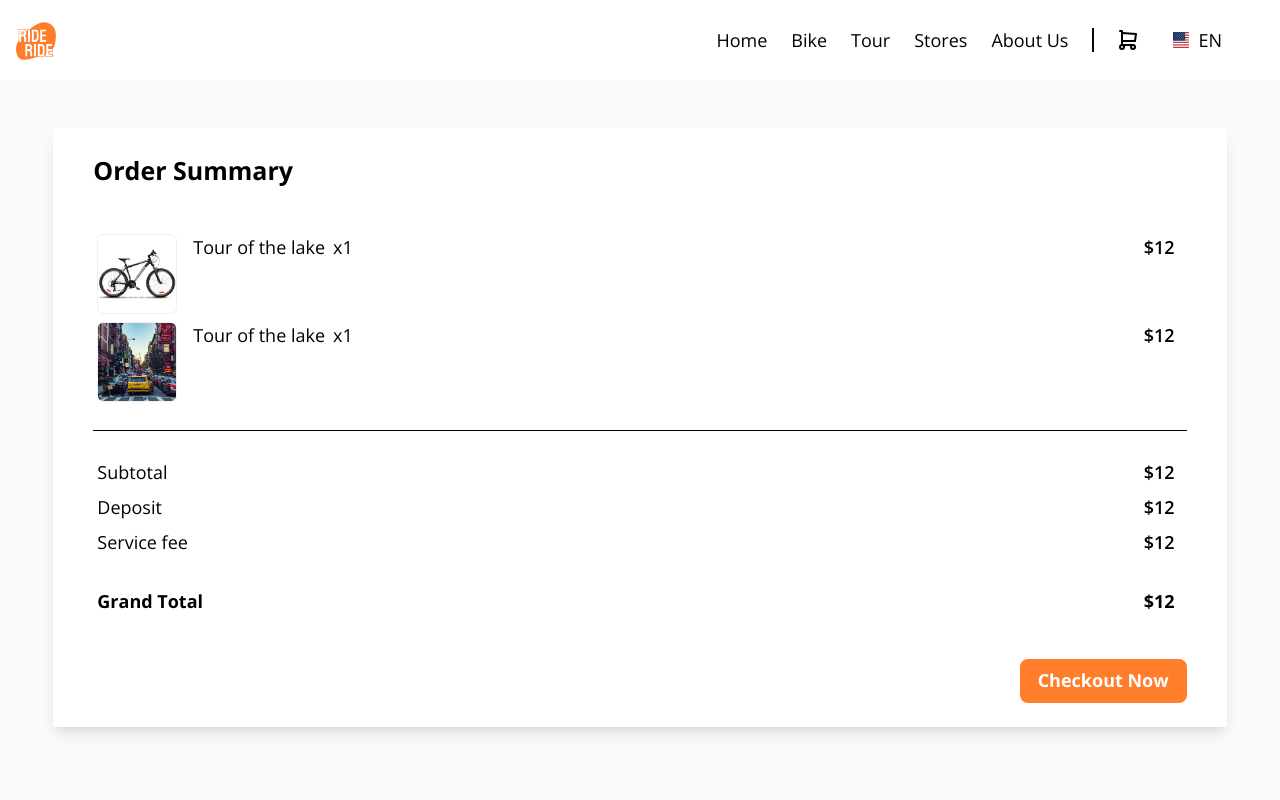
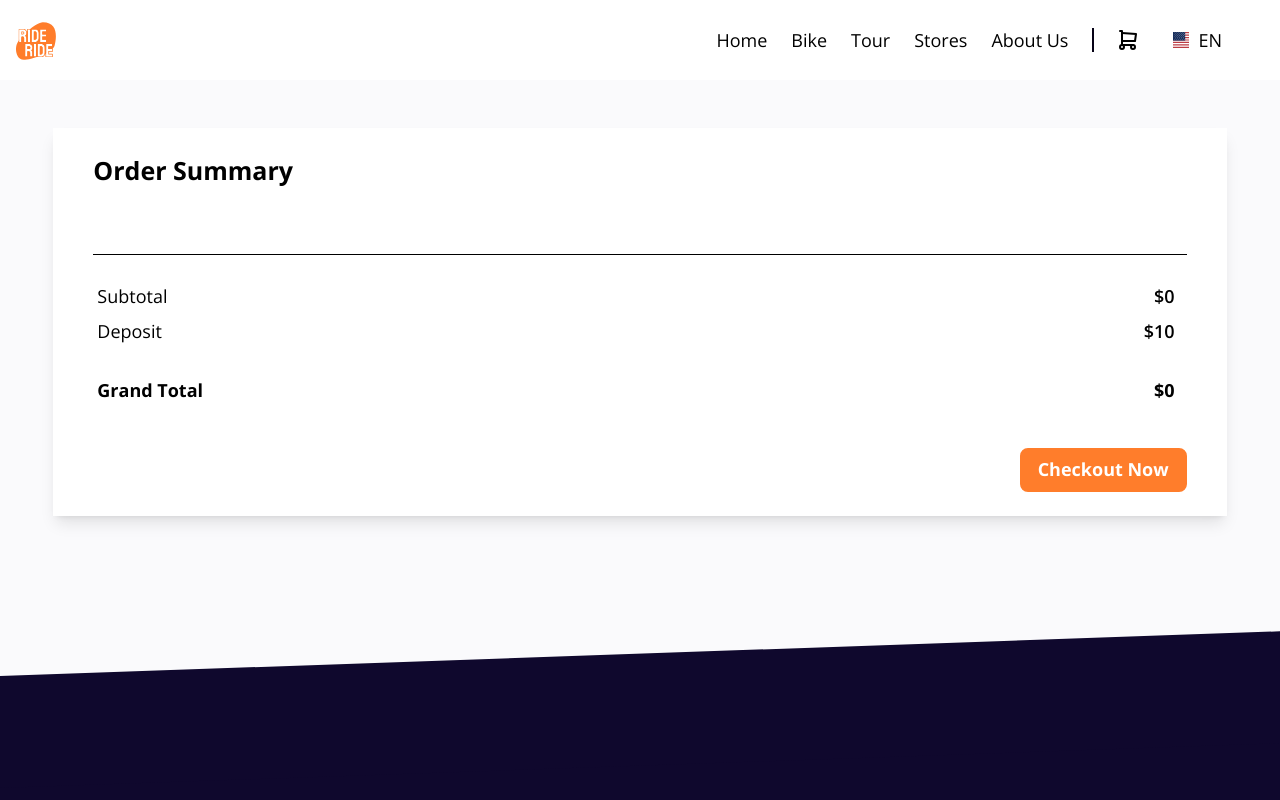
Before and after one commit to rickyxyz/ride-ride, a React (Vite) app: page /order in a window 1280 px wide. Shown: the top 800 px of the page. Built offline with nearby package versions, Linux system fonts and the light colour scheme; some icons are missing.

Commit message:
feat: add tour booking

```diff
--- a/src/components/common/OrderSummary.tsx
+++ b/src/components/common/OrderSummary.tsx
@@ -1,67 +1,115 @@
-import Button, { ButtonLink } from './Button';
-import tour from '/tour-town.webp';
-import bike from '/bike-1.webp';
+import { ButtonLink } from './Button';
+import { CartItem, CartItemBike } from '../../@types/types';
+import { BICYCLE } from '../../constants/Bicycles';
+import { TOUR } from '../../constants/Tours';
+import { useCookies } from 'react-cookie';
+import { useMemo } from 'react';
 
 interface OrderSummaryProps {
   type?: 'mini' | 'full';
-  showButton?: boolean;
 }
 
-function OrderSummary({ type = 'mini', showButton = true }: OrderSummaryProps) {
-  const orderSummaryMini = (
-    <div className="flex w-full flex-col gap-6 bg-white px-4 lg:w-96">
-      <h4>Order Summary</h4>
-      <div className="flex flex-col">
-        <div className="flex flex-row rounded-md p-1 pr-3">
-          <div className="flex flex-1 flex-row gap-2">
-            <p>Tour of the lake</p>
-            <p>x1</p>
-          </div>
-          <div className="font-semibold">$12</div>
-        </div>
-        <div className="flex flex-row gap-2 rounded-md p-1 pr-3">
-          <div className="flex flex-1 flex-row gap-2">
-            <p>Tour of the lake</p>
-            <p>x1</p>
-          </div>
-          <div className="font-semibold">$12</div>
-        </div>
-      </div>
-      <hr />
+function OrderSummary({ type = 'mini' }: OrderSummaryProps) {
+  // const [cookies, setCookie] = useCookies(['cart']);
+  const [cookies] = useCookies(['cart']);
+  const existingCart: CartItem[] = useMemo(
+    // eslint-disable-next-line @typescript-eslint/no-unnecessary-condition
+    () => (cookies as { cart: CartItem[] }).cart || [],
+    [cookies]
+  );
+  const subTotal = useMemo(() => {
+    return existingCart.reduce((sum, item) => {
+      if (item.type === 'bike') {
+        sum += BICYCLE[parseInt(item.id[1], 10)].price;
+      } else {
+        sum += TOUR[parseInt(item.id[1], 10)].price;
+      }
+      return sum;
+    }, 0);
+  }, [existingCart]);
+
+  const tax = useMemo(() => {
+    return Math.round(subTotal * 0.1);
+  }, [subTotal]);
+
+  const total = useMemo(() => {
+    if (existingCart.some((item) => item.type === 'bike')) {
+      return subTotal + tax + 10;
+    }
+    return subTotal + tax;
+  }, [existingCart, subTotal, tax]);
+
+  const orderSummaryBottom = (
     <div className="flex flex-col">
       <div className="flex flex-row rounded-md p-1 pr-3">
         <div className="flex flex-1 flex-row gap-2">
           <p>Subtotal</p>
         </div>
-          <div className="font-semibold">$12</div>
+        <div className="font-semibold">${subTotal}</div>
       </div>
       <div className="flex flex-row gap-2 rounded-md p-1 pr-3">
         <div className="flex flex-1 flex-row gap-2">
           <p>Deposit</p>
         </div>
-          <div className="font-semibold">$12</div>
+        <div className="font-semibold">$10</div>
       </div>
+      {existingCart.some((item) => item.type === 'bike') && (
         <div className="flex flex-row gap-2 rounded-md p-1 pr-3">
           <div className="flex flex-1 flex-row gap-2">
-            <p>Service fee</p>
+            <p>Tax</p>
           </div>
-          <div className="font-semibold">$12</div>
+          <div className="font-semibold">${tax}</div>
         </div>
+      )}
     </div>
+  );
+
+  // function removeItem(index) {
+  //   const newCookie = {
+  //     ...cookies,
+  //     cart: cookies.cart,
+  //   };
+  //   setCookie('cart');
+  // }
+
+  const orderSummaryMini = (
+    <div className="flex w-full flex-col gap-6 bg-white px-4 lg:w-96">
+      <h4>Order Summary</h4>
+      <div className="flex flex-col">
+        {existingCart.map((item, index) => {
+          if (item.type === 'bike') {
+            const bike = BICYCLE[parseInt(item.id[1], 10)];
+            return (
+              <div key={index} className="flex flex-row rounded-md p-1 pr-3">
+                <div className="flex flex-1 flex-row gap-2">
+                  <p className="capitalize">{bike.name}</p>
+                  <p>x{item.quantity}</p>
+                </div>
+                <div className="font-semibold">${bike.price}</div>
+              </div>
+            );
+          } else {
+            const tour = TOUR[parseInt(item.id[1], 10)];
+            return (
+              <div key={index} className="flex flex-row rounded-md p-1 pr-3">
+                <div className="flex flex-1 flex-row gap-2">
+                  <p className="capitalize">{tour.name}</p>
+                  <p>x{item.quantity}</p>
+                </div>
+                <div className="font-semibold">${tour.price}</div>
+              </div>
+            );
+          }
+        })}
+      </div>
+      <hr />
+      {orderSummaryBottom}
       <div className="flex flex-row gap-2 rounded-md p-1 pr-3">
         <div className="flex flex-1 flex-row gap-2 font-bold">
           <p>Grand Total</p>
         </div>
         <div className="font-bold">$12</div>
       </div>
-      {showButton && (
-        <Button
-          text="Go To Checkout"
-          // eslint-disable-next-line no-console
-          onClick={() => console.log('a')}
-          className="self-end"
-        />
-      )}
     </div>
   );
 
@@ -69,53 +117,57 @@ function OrderSummary({ type = 'mini', showButton = true }: OrderSummaryProps) {
     <div className="flex w-full flex-col gap-6 bg-white px-4 lg:w-full">
       <h4 className="mb-4">Order Summary</h4>
       <div className="flex flex-col">
-        <div className="flex flex-row gap-4 rounded-md p-1 pr-3">
+        {existingCart.map((item, index) => {
+          if (item.type === 'bike') {
+            const bike = BICYCLE[parseInt(item.id[1], 10)];
+            return (
+              <div
+                className="flex flex-row gap-4 rounded-md p-1 pr-3"
+                key={`ch-${index}-${item.id}`}
+              >
+                {/* eslint-disable-next-line no-console */}
+                <button onClick={() => console.log('R')}>X</button>
                 <div className="hidden h-20 w-20 items-center overflow-hidden rounded-md border-[1px] border-gray md:flex">
-            <img src={bike} alt="" className="object-cover" />
+                  <img src={bike.image} alt="" className="object-cover" />
                 </div>
                 <div className="flex flex-1 flex-row gap-2">
-            <p>Tour of the lake</p>
-            <p>x1</p>
+                  <p>{bike.name}</p>
+                  <p>x{item.quantity}</p>
                 </div>
-          <div className="font-semibold">$12</div>
+                <div className="font-semibold">
+                  $
+                  {bike.price *
+                    parseInt((item.details as CartItemBike).duration, 10)}
                 </div>
-        <div className="flex flex-row gap-4 rounded-md p-1 pr-3">
+              </div>
+            );
+          } else {
+            const tour = TOUR[parseInt(item.id[1], 10)];
+            return (
+              <div
+                className="flex flex-row gap-4 rounded-md p-1 pr-3"
+                key={`ch-${index}-${item.id}`}
+              >
                 <div className="hidden h-20 w-20 items-center overflow-hidden rounded-md border-[1px] border-gray md:flex">
-            <img src={tour} alt="" className="object-cover" />
+                  <img src={tour.image} alt="" className="object-cover" />
                 </div>
                 <div className="flex flex-1 flex-row gap-2">
-            <p>Tour of the lake</p>
-            <p>x1</p>
+                  <p>{tour.name}</p>
+                  <p>x{item.quantity}</p>
                 </div>
-          <div className="font-semibold">$12</div>
+                <div className="font-semibold">${tour.price}</div>
               </div>
+            );
+          }
+        })}
       </div>
       <hr />
-      <div className="flex flex-col">
-        <div className="flex flex-row rounded-md p-1 pr-3">
-          <div className="flex flex-1 flex-row gap-2">
-            <p>Subtotal</p>
-          </div>
-          <div className="font-semibold">$12</div>
-        </div>
-        <div className="flex flex-row gap-2 rounded-md p-1 pr-3">
-          <div className="flex flex-1 flex-row gap-2">
-            <p>Deposit</p>
-          </div>
-          <div className="font-semibold">$12</div>
-        </div>
-        <div className="flex flex-row gap-2 rounded-md p-1 pr-3">
-          <div className="flex flex-1 flex-row gap-2">
-            <p>Service fee</p>
-          </div>
-          <div className="font-semibold">$12</div>
-        </div>
-      </div>
+      {orderSummaryBottom}
       <div className="mb-4 flex flex-row gap-2 rounded-md p-1 pr-3">
         <div className="flex flex-1 flex-row gap-2 font-bold">
           <p>Grand Total</p>
         </div>
-        <div className="font-bold">$12</div>
+        <div className="font-bold">${total}</div>
       </div>
       <ButtonLink
         text="Checkout Now"
--- a/src/constants/Bicycles.ts
+++ b/src/constants/Bicycles.ts
@@ -5,7 +5,7 @@ import bike_3 from '/bike-3.webp';
 
 const BICYCLE: Bicycle[] = [
   {
-    code: 'b1',
+    code: 'b0',
     name: 'mountain bike',
     image: bike_1,
     description:
@@ -13,7 +13,7 @@ const BICYCLE: Bicycle[] = [
     price: 12,
   },
   {
-    code: 'b2',
+    code: 'b1',
     name: 'street bike',
     image: bike_2,
     description:
@@ -21,7 +21,7 @@ const BICYCLE: Bicycle[] = [
     price: 15,
   },
   {
-    code: 'b3',
+    code: 'b2',
     name: 'electric bike',
     image: bike_3,
     description: 'Smooth power delivery, Balanced confident handling.',
--- a/src/constants/Tours.ts
+++ b/src/constants/Tours.ts
@@ -5,7 +5,7 @@ import tour_bridge from '/tour-bridge.webp';
 
 const TOUR: Tour[] = [
   {
-    code: 't1',
+    code: 't0',
     image: tour_lake,
     name: 'tour of the lake',
     price: 20,
@@ -14,7 +14,7 @@ const TOUR: Tour[] = [
     landmarks: ['urban water park', 'lakeside park'],
   },
   {
-    code: 't2',
+    code: 't1',
     image: tour_town,
     name: 'tour of the town',
     price: 13,
@@ -23,7 +23,7 @@ const TOUR: Tour[] = [
     landmarks: ['pizza shop', 'old town road'],
   },
   {
-    code: 't3',
+    code: 't2',
     image: tour_bridge,
     name: 'tour of the bridge',
     price: 18,
--- a/src/pages/BookTour.tsx
+++ b/src/pages/BookTour.tsx
@@ -1,38 +1,67 @@
+import { useNavigate, useParams } from 'react-router-dom';
 import Button from '../components/common/Button';
 import OrderSummary from '../components/common/OrderSummary';
-import tour from '/tour-town.webp';
 import { FaClock, FaDollarSign } from 'react-icons/fa';
-
-const landmarks = ['a', 'b', 'c'];
+import { TOUR } from '../constants/Tours';
+import { CartItem } from '../@types/types';
+import { useCookies } from 'react-cookie';
 
 function PageBookTour() {
+  const navigate = useNavigate();
+  const { id: tourID } = useParams();
+  const [cookies, setCookie] = useCookies(['cart']);
+
+  if (!tourID) {
+    navigate('/404');
+  } else {
+    const tourIndex = parseInt(tourID[1]);
+    const tour = TOUR[tourIndex];
+
+    const handleBook = () => {
+      const newData: CartItem<'tour'> = {
+        id: tourID,
+        quantity: 1,
+        type: 'tour',
+        details: {
+          tourDate: 'today',
+          tourTime: 'now',
+        },
+      };
+
+      const existingCart: CartItem[] =
+        (cookies.cart as CartItem[] | undefined) ?? [];
+      const updatedCart = [...existingCart, newData];
+      setCookie('cart', updatedCart, { path: '/' });
+      navigate('/order');
+    };
+
     return (
       <main className="flex justify-center bg-ghost_white pb-40 pt-12">
         <div className="grid max-w-7xl grid-cols-[3fr,7fr,1px,3fr] bg-white p-6 shadow-lg">
-        <img src={tour} alt="" className="self-center" />
+          <img src={tour.image} alt="" className="self-center" />
           <div className="flex flex-col items-start justify-start gap-4 px-10">
-          <h2>Tour of the city</h2>
+            <h2 className="capitalize">{tour.name}</h2>
             <span className="flex flex-row gap-6">
               <div className="flex flex-row items-start gap-1">
                 <FaDollarSign />
                 <div className="flex flex-col gap-1">
                   <span className="font-semibold leading-none">Price</span>
-                <p>$5/person</p>
+                  <p>${tour.price}/person</p>
                 </div>
               </div>
               <div className="flex flex-row items-start gap-1">
                 <FaClock />
                 <div className="flex flex-col gap-1">
                   <span className="font-semibold leading-none">Duration</span>
-                <p>2 hours</p>
+                  <p className="capitalize">{tour.duration}</p>
                 </div>
               </div>
             </span>
             <span className="font-bold">
               Landmarks
               <ul className="pl-8 font-normal">
-              {landmarks.map((landmark) => (
-                <li key={`tour-${landmark}`} className="list-disc">
+                {tour.landmarks.map((landmark) => (
+                  <li key={`tour-${landmark}`} className="list-disc capitalize">
                     {landmark}
                   </li>
                 ))}
@@ -40,8 +69,7 @@ function PageBookTour() {
             </span>
             <Button
               text="Add to order"
-            // eslint-disable-next-line no-console
-            onClick={() => console.log('a')}
+              onClick={handleBook}
               className="mb-0 mt-auto self-end"
             />
           </div>
@@ -51,5 +79,6 @@ function PageBookTour() {
       </main>
     );
   }
+}
 
 export default PageBookTour;
--- a/src/pages/Home.tsx
+++ b/src/pages/Home.tsx
@@ -19,7 +19,8 @@ function PageHome() {
 
   const heroSection = (
     <>
-      <style>{`
+      <style>
+        {`
           .hero_image {
             background: linear-gradient(180deg, rgba(251,251,255,0.6) 0%, rgba(172,172,172,0.9) 100%), url(${hero_mobile}) no-repeat;
             background-size: 100% auto;
@@ -43,7 +44,8 @@ function PageHome() {
               background-size: cover;
             }
           }
-`}</style>
+      `}
+      </style>
       <section
         className={`hero_image flex h-[300px] w-full flex-col items-center bg-contain bg-no-repeat p-4 md:h-[850px] md:p-10 md:pt-[9%]`}
       >
```
Also changed, not shown: src/@types/types.ts (+25 -0 lines), src/components/CardTour.tsx (+7 -5 lines), src/components/common/Button.tsx (+10 -5 lines), src/pages/Checkout.tsx (+65 -25 lines). Lines whose indentation alone changed are shown as unchanged.
